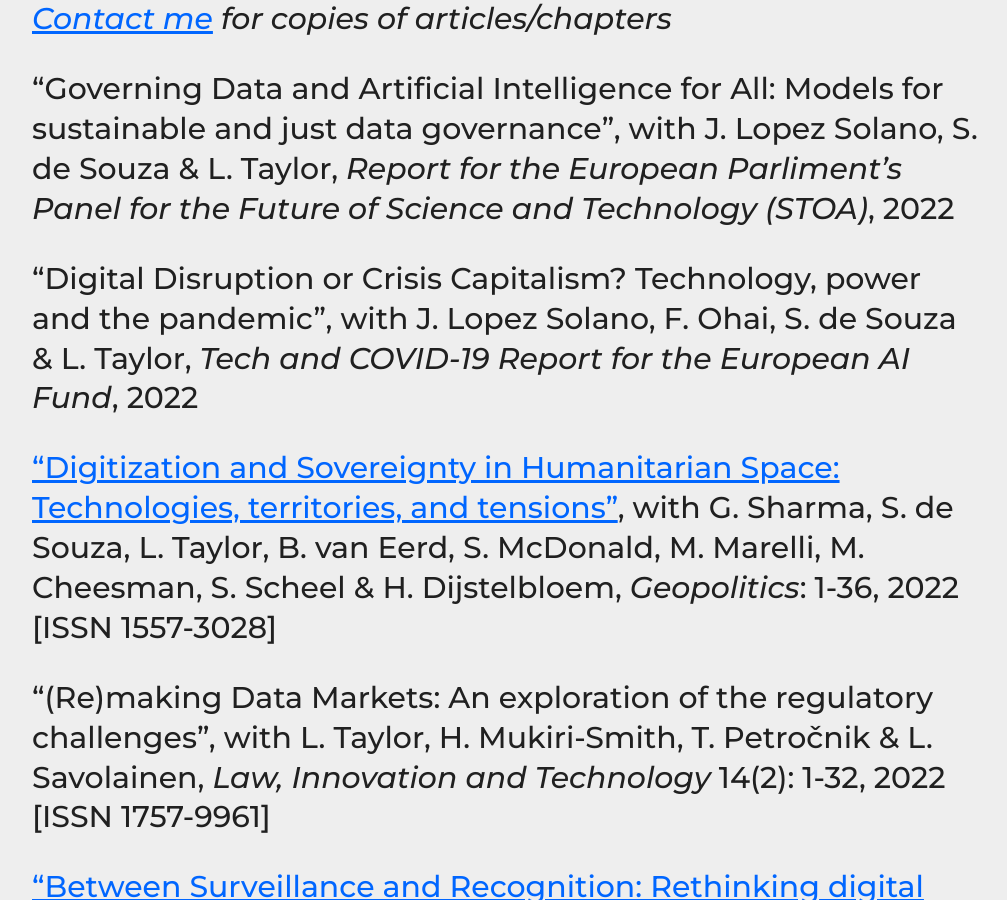
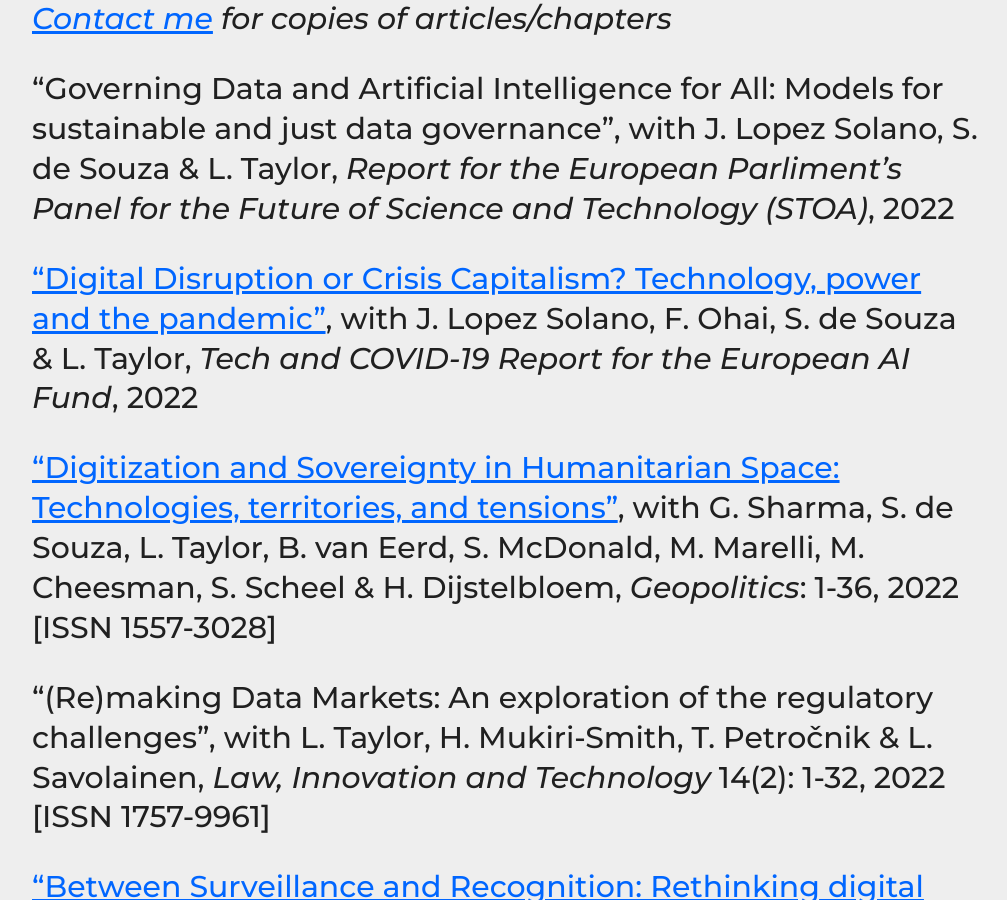
Before and after one commit to haroonalrasheed/641a, a Jekyll site: the page built from select-publications/index.md, in a window 1280 px wide and 900 px high, scrolled down 319 px. Shown: the whole window, without its empty margins (132-1139 px from the left). Built offline with Jekyll 4.4.1, drawn with Linux system fonts in a browser that asks for light colours; part of the change alters nothing that is shown.

```diff
--- a/select-publications/index.md
+++ b/select-publications/index.md
@@ -8,7 +8,7 @@ _[Contact me](mailto:a.k.martin@uvt.nl) for copies of articles/chapters_
 
 "Governing Data and Artificial Intelligence for All: Models for sustainable and just data governance", with J. Lopez Solano, S. de Souza & L. Taylor, _Report for the European Parliment's Panel for the Future of Science and Technology (STOA)_, 2022
 
-"Digital Disruption or Crisis Capitalism? Technology, power and the pandemic", with J. Lopez Solano, F. Ohai, S. de Souza & L. Taylor, _Tech and COVID-19 Report for the European AI Fund_, 2022
+["Digital Disruption or Crisis Capitalism? Technology, power and the pandemic"](https://doi.org/10.26116/gdj-euaifund), with J. Lopez Solano, F. Ohai, S. de Souza & L. Taylor, _Tech and COVID-19 Report for the European AI Fund_, 2022
 
 ["Digitization and Sovereignty in Humanitarian Space: Technologies, territories, and tensions"](https://doi.org/10.1080/14650045.2022.2047468), with G. Sharma, S. de Souza, L. Taylor, B. van Eerd, S. McDonald, M. Marelli, M. Cheesman, S. Scheel & H. Dijstelbloem, _Geopolitics_: 1-36, 2022 [ISSN 1557-3028]
 
```
